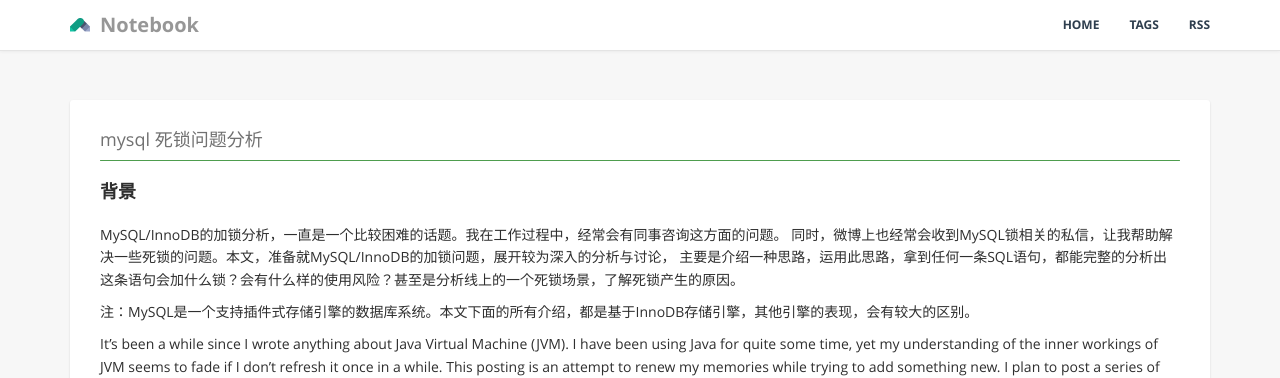
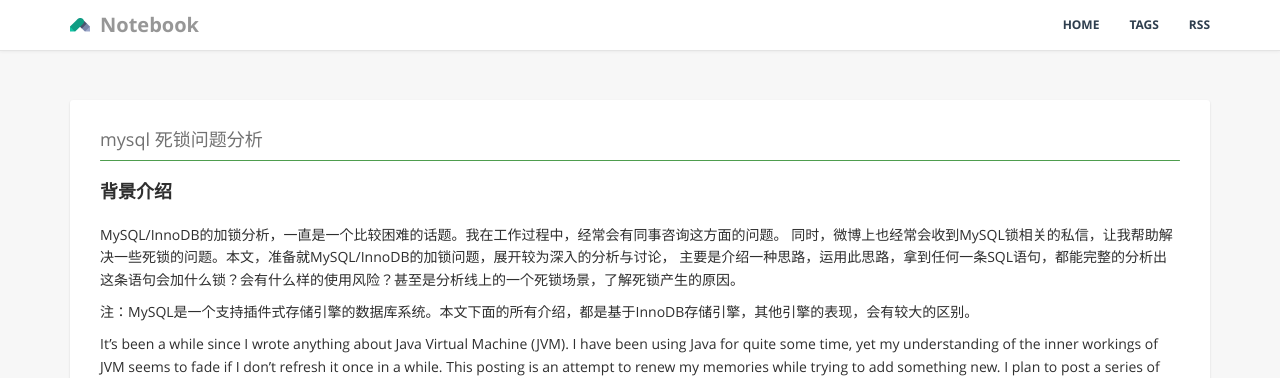
Before and after one commit to unionstars/unionstars.github.io, a Jekyll site: the page built from _posts/201808/2018-07-11-mysql_lock_analysis.md, in a window 1280 px wide and 900 px high. Shown: the top 378 px of the window. Built offline with Jekyll 4.4.1, drawn with Linux system fonts in a browser that asks for light colours.

Commit message:
refactor

```diff
--- a/_posts/201808/2018-07-11-mysql_lock_analysis.md
+++ b/_posts/201808/2018-07-11-mysql_lock_analysis.md
@@ -11,7 +11,7 @@ comments: true
 published: true
 ---
 
-#### 背景
+#### 背景介绍
 
 MySQL/InnoDB的加锁分析，一直是一个比较困难的话题。我在工作过程中，经常会有同事咨询这方面的问题。
 同时，微博上也经常会收到MySQL锁相关的私信，让我帮助解决一些死锁的问题。本文，准备就MySQL/InnoDB的加锁问题，展开较为深入的分析与讨论，
```
